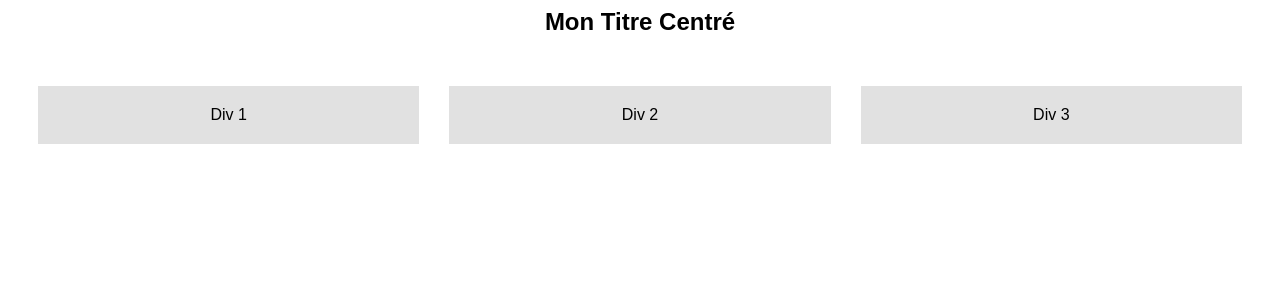
After one commit to Almitra21/Page_perso_Heberger, a PHP site: page /test.html in a window 1280 px wide. The commit adds this page. Shown: the top 300 px of the page. Run offline with PHP 8.4, Linux system fonts and the light colour scheme.

Commit message:
Modif et test

```diff
--- /dev/null
+++ b/test.html
@@ -0,0 +1,42 @@
+<!DOCTYPE html>
+<html lang="fr">
+<head>
+    <meta charset="UTF-8">
+    <meta name="viewport" content="width=device-width, initial-scale=1.0">
+    <title>Exemple de Divs Alignées</title>
+    <style>
+        body {
+            font-family: Arial, sans-serif;
+        }
+        .container {
+            display: flex;
+            gap: 10px; /* Optionnel : espace entre les divs */
+            justify-content: center; /* Centre les divs dans le conteneur */
+            padding: 20px;
+            flex-wrap: wrap; /* Pour que les divs passent à la ligne si nécessaire */
+        }
+        .container .item {/*card*/
+            flex: 1;
+            min-width: 200px; /* Largeur minimale des divs */
+            background-color: #e1e1e1;
+            padding: 20px;
+            margin: 10px;
+            text-align: center; /* Centre le contenu des divs */
+        }
+        .title {
+            text-align: center;
+            margin-bottom: 20px;
+            font-size: 24px;
+            font-weight: bold;
+        }
+    </style>
+</head>
+<body>
+    <div class="title">Mon Titre Centré</div>
+    <div class="container">
+        <div class="item">Div 1</div>
+        <div class="item">Div 2</div>
+        <div class="item">Div 3</div>
+    </div>
+</body>
+</html>
```
Also changed, not shown: Index.css (+35 -4 lines), Index.html (+22 -3 lines), Predictoor_Header.webp (added).
